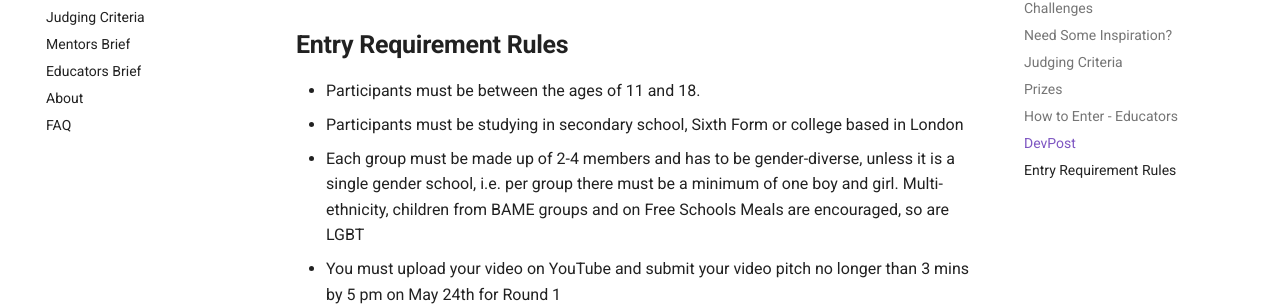
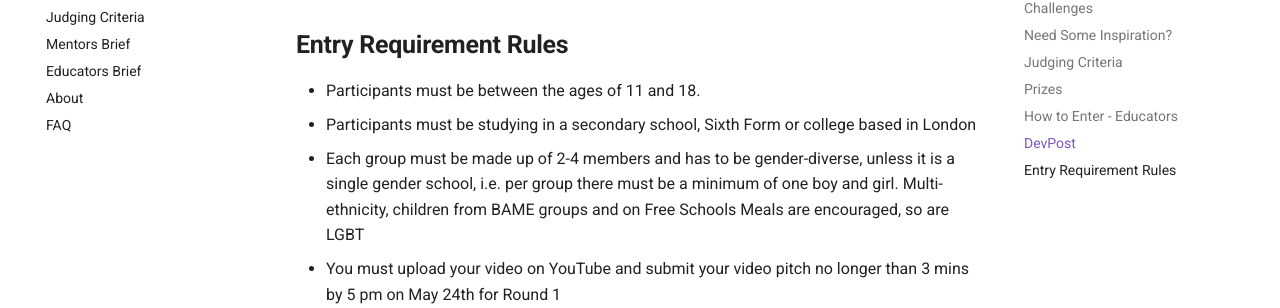
Before and after one commit to elenasinel/tech-week, an MkDocs documentation site: the page built from docs/index.md, in a window 1280 px wide and 900 px high, scrolled down 5572 px. Shown: the part 145-453 px from the top of the window. Built offline with MkDocs 1.6.1 and Material for MkDocs 9.7.7, drawn with Linux system fonts in a browser that asks for light colours.

```diff
--- a/docs/index.md
+++ b/docs/index.md
@@ -90,7 +90,7 @@ The TeensInAI 2019 DevPost page is here:
 ## **Entry Requirement Rules**
 
 * Participants must be between the ages of 11 and 18.
-* Participants must be studying in secondary school, Sixth Form or college based in London
+* Participants must be studying in a secondary school, Sixth Form or college based in London
 * Each group must be made up of 2-4 members and has to be gender-diverse, unless it is a single gender school, i.e. per group there must be a minimum of one boy and girl. Multi-ethnicity, children from BAME groups and on Free Schools Meals are encouraged, so are LGBT
 * You must upload your video on YouTube and submit your video pitch no longer than 3 mins by 5 pm on May 24th for Round 1
 * You must publish any and all code written on Github and provide links. You must document and provide an explanation of how it can be run.
```
